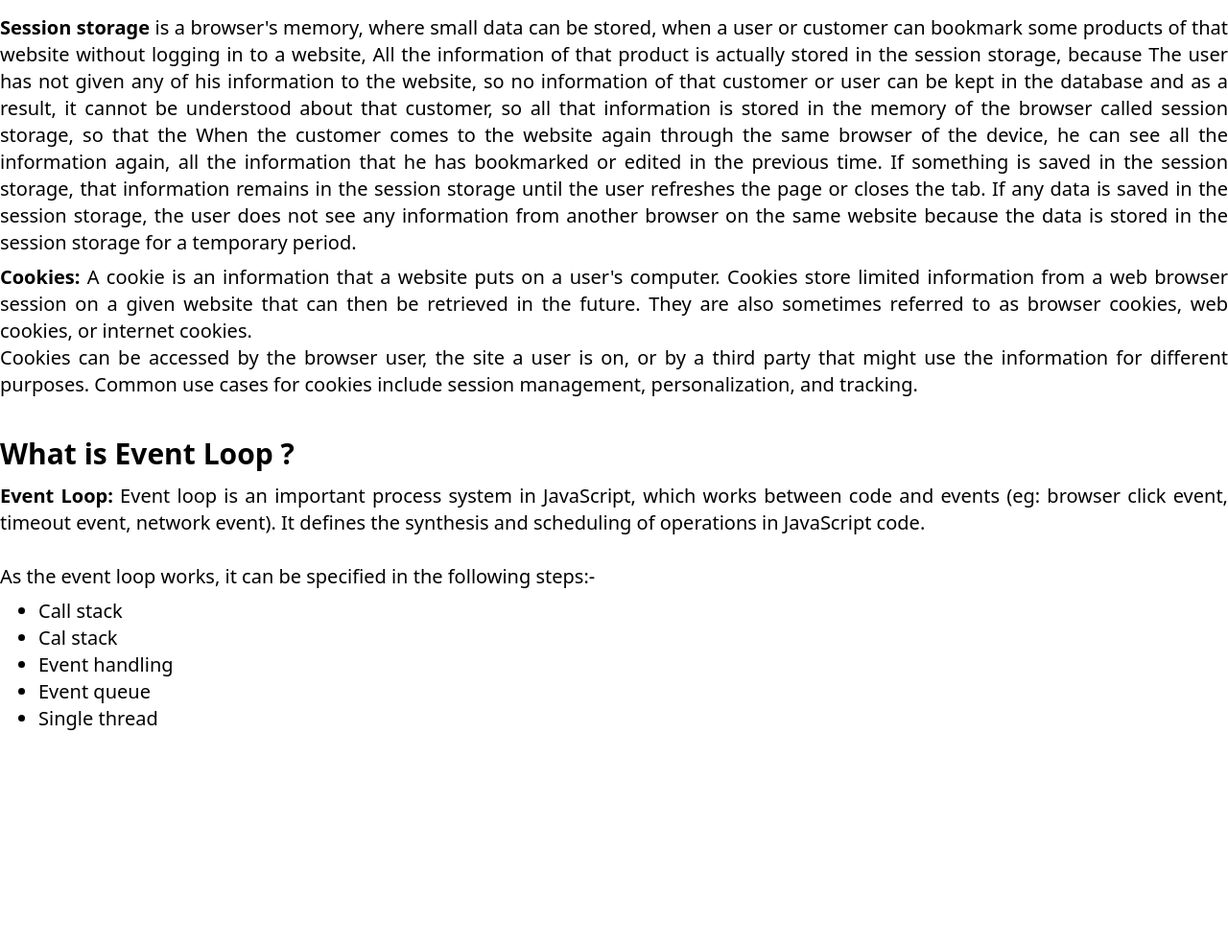
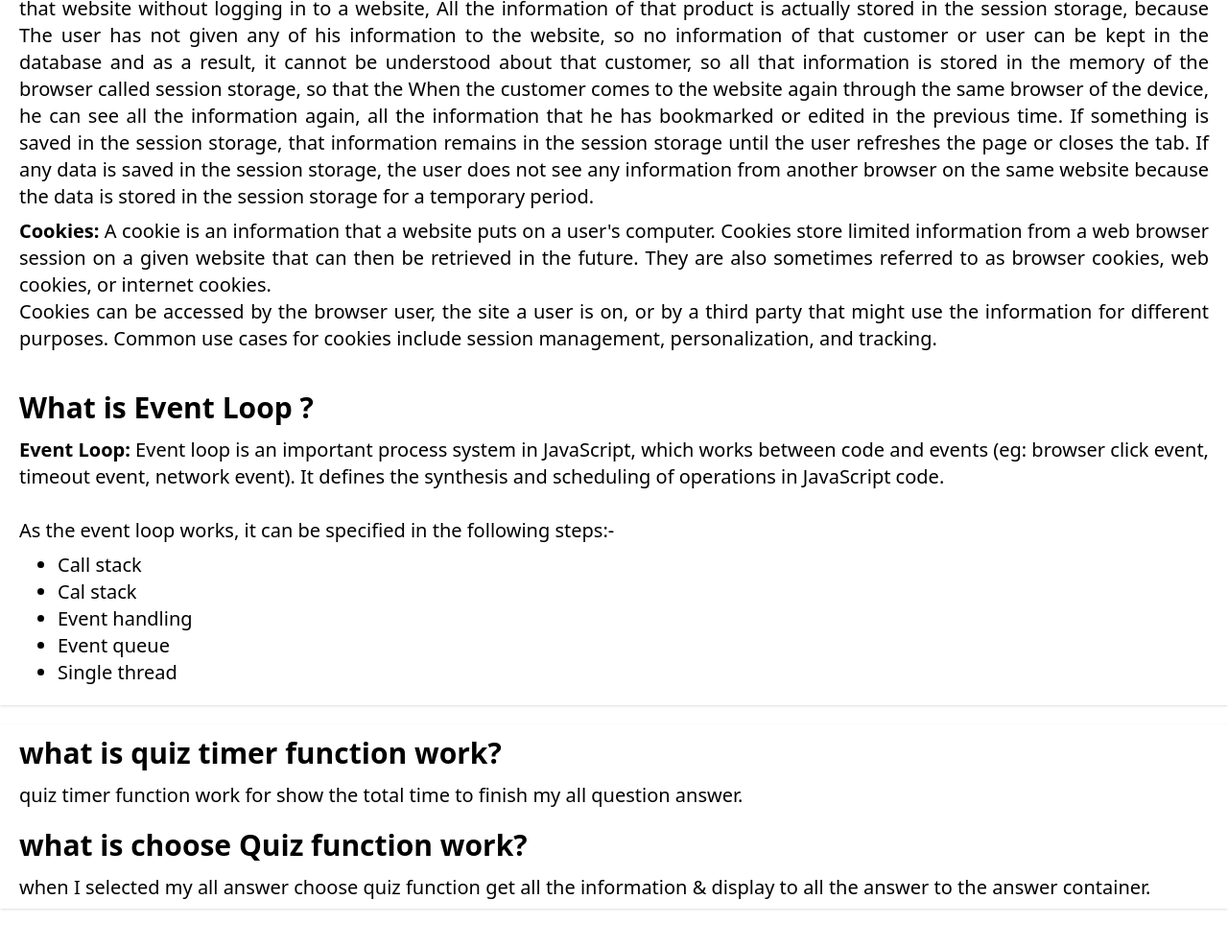
Before and after one commit to sifatullahshoyon/quiz-hero-now-zero, a plain HTML site: page blog.html in a window 1280 px wide. Shown: the part 757-1744 px from the top of the page at 96% size. Before the commit the page ends 1668 px from the top, so only its background shows below. Drawn offline with nearby package versions, Linux system fonts and the light colour scheme.

Commit message:
finished choosequiz & quiz timer function question answer & click blog button to open a new page

```diff
--- a/blog.html
+++ b/blog.html
@@ -8,8 +8,8 @@
 <body>
   <header></header>
   <!-- End Header -->
-  <main class="container mx-auto py-32">
-    <section>
+  <main class="container mx-auto py-20">
+    <section class="shadow px-5 mb-5">
         <article class="py-5">
             <h1 class="font-bold text-3xl pb-3"> What is the difference between Map , Find , forEach ?</h1>
             <p class="text-xl pb-2 text-justify">
@@ -55,6 +55,17 @@
           </p>
       </article>
     </section>
+    <!-- Finished Question Section  -->
+    <section class="shadow px-5 mb-5">
+      <article>
+        <h1 class="font-bold text-3xl py-3">what is quiz timer function work?</h1>
+        <p class="text-xl pb-2 text-justify">quiz timer function work for show the total time to finish my all question answer.</p>
+      </article>
+      <article>
+        <h1 class="font-bold text-3xl py-3">what is choose Quiz function work?</h1>
+        <p class="text-xl pb-2 text-justify">when I selected my all answer choose quiz function get all the information & display to all the answer to the answer container.</p>
+      </article>
+    </section>
   </main>
   <!-- End Main -->
   <footer></footer>
--- a/js/noChange.js
+++ b/js/noChange.js
@@ -48,6 +48,7 @@ const displayQuizOptions = (quiz, i) => {
 // select or choose quiz
 const chooseQuiz = (index, givenAns) => {
   const isExist = answers.find((ans) => ans.id === quizData[index].id);
+  console.log(isExist);
   if (isExist) {
     let serial = 0;
     for (let quiz of answers) {
```
Also changed, not shown: index.html (+6 -1 lines).
